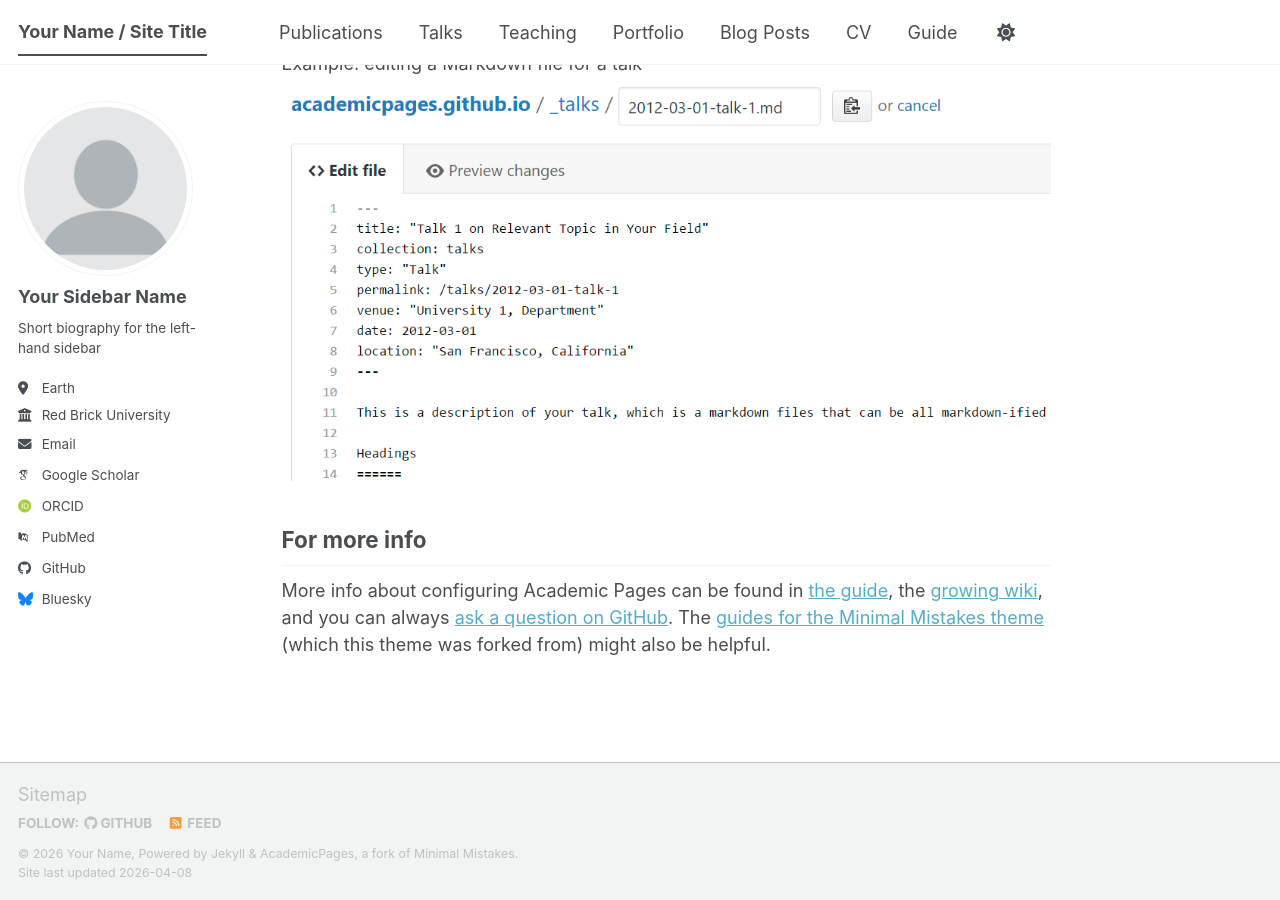
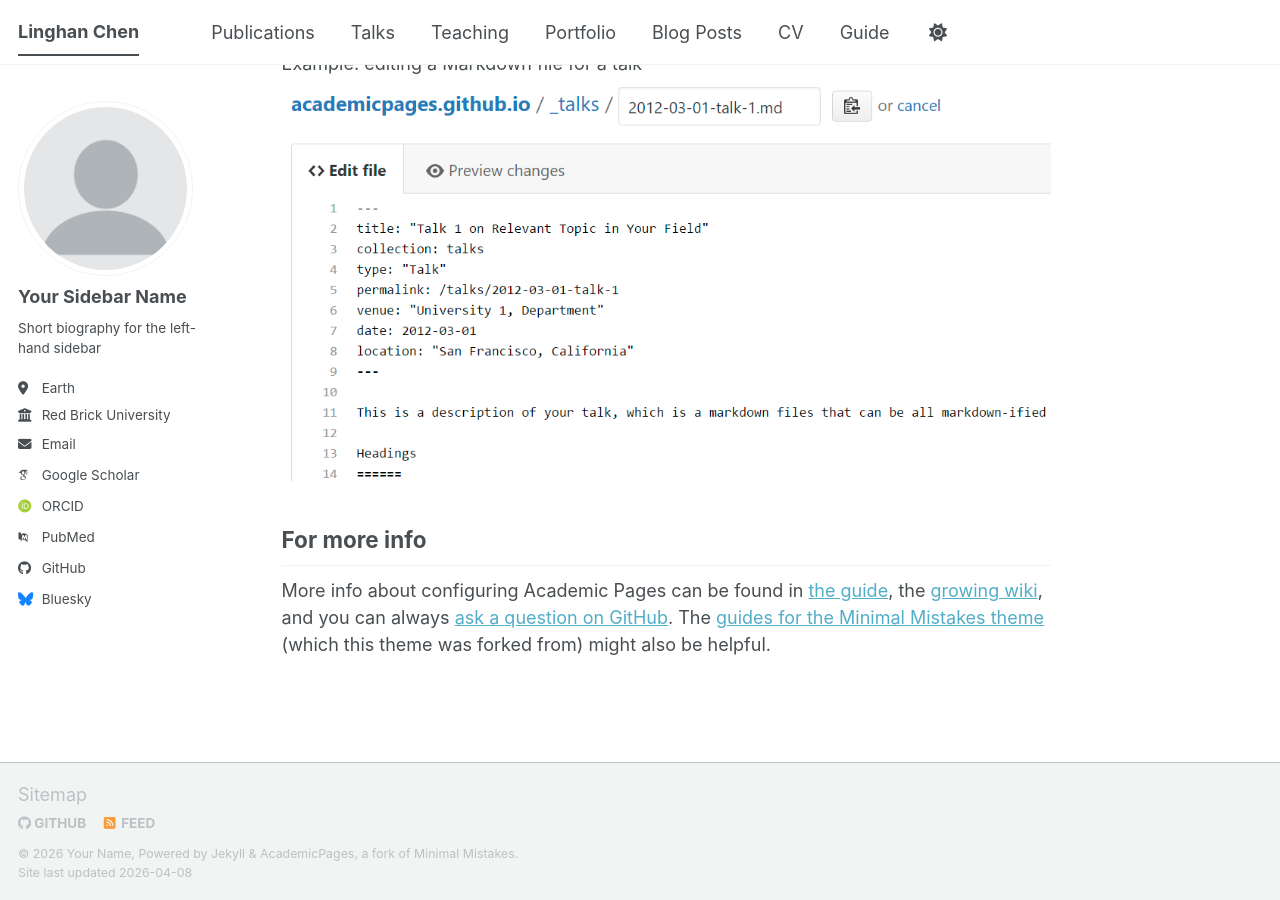
Before and after one commit to CLhh04/linghanchenspage, a Jekyll site: the page built from _pages/about.md, in a window 1280 px wide and 900 px high, scrolled down 2720 px. Built offline with Jekyll 4.4.1, drawn with Linux system fonts in a browser that asks for light colours; some web fonts are replaced; a script bundle is joined from its source files by our own code; library files that are not in the unit come from our copies.

Commit message:
Update _config.yml

```diff
--- a/_config.yml
+++ b/_config.yml
@@ -7,9 +7,9 @@
 # server process.
 
 # Basic Site Settings
-locale                   : "en-US"
+locale                   : "Australia"
 site_theme               : "default" # The available themes options are "default", "air", "sunrise", "mint", "dirt" and "contrast"
-title                    : "Your Name / Site Title"
+title                    : "Linghan Chen"
 title_separator          : "-"
 name                     : &name "Your Name"
 description              : &description "Your Name's academic portfolio"   # Update this with a general description of your site, this is the default if not overridden by a page
```
